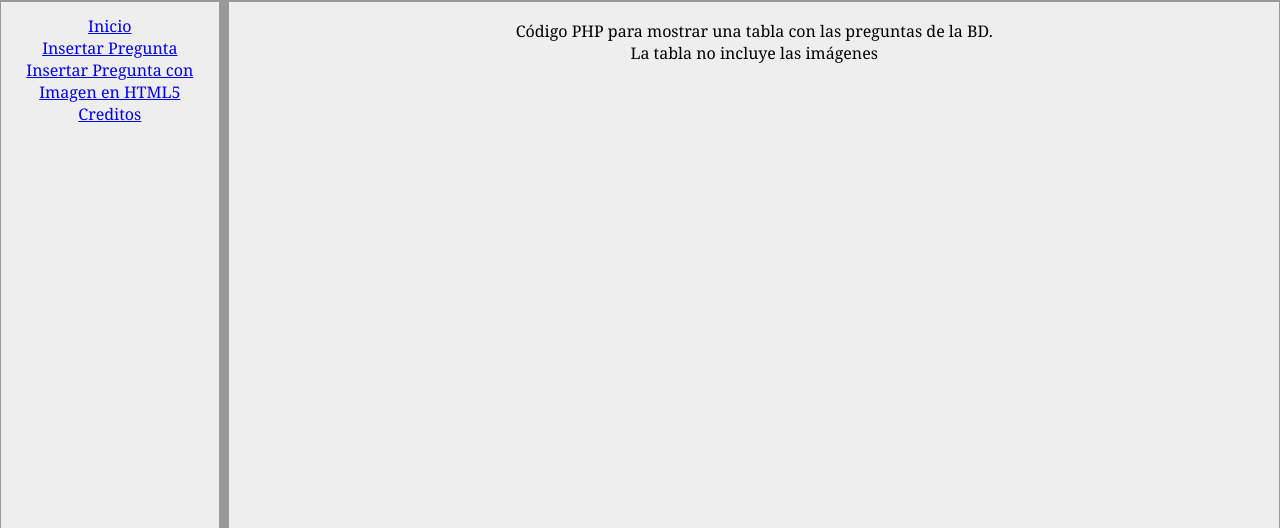
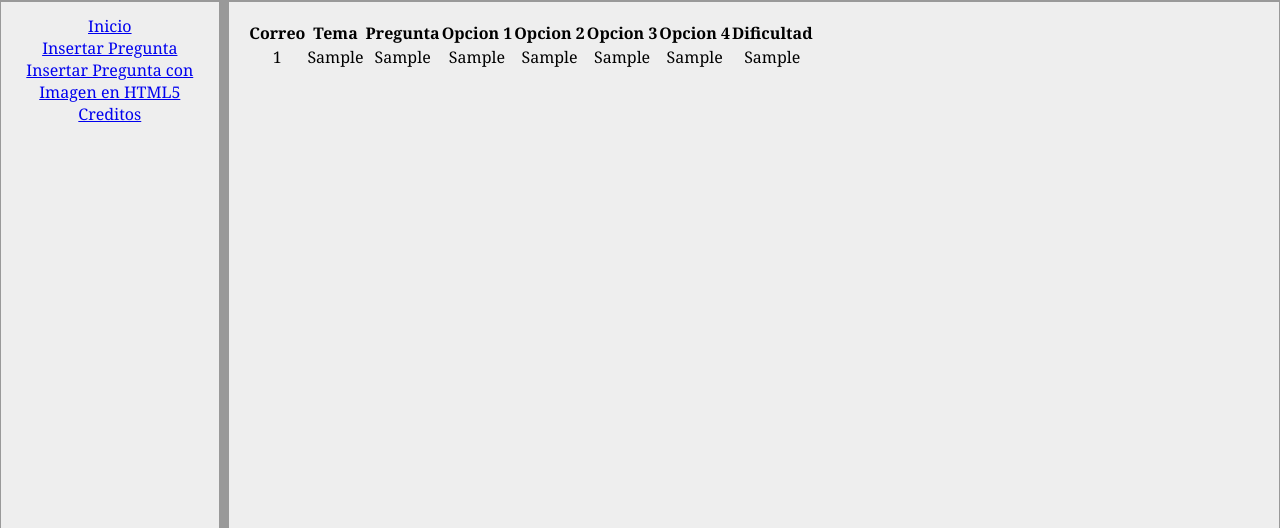
Before and after one commit to ima98/SW, a PHP site: page /ShowQuestions.php in a window 1280 px wide. Shown: the part 75-603 px from the top of the page. Run offline with PHP 8.4, Linux system fonts and the light colour scheme; tables that the repository leaves empty or names only in its code hold one stand-in row (values such as "Sample post").

Commit message:
ver las preguntas

```diff
--- a/php/ShowQuestions.php
+++ b/php/ShowQuestions.php
@@ -7,8 +7,57 @@
 	<?php include '../php/Menus.php' ?>
 	<section class="main" id="s1">
 		<div>
-      Código PHP para mostrar una tabla con las preguntas de la BD.<br>
-      La tabla no incluye las imágenes
+			<?php
+			$link = mysqli_connect("localhost", "root", "", "quiz");
+
+			$query = mysqli_query($link, "SELECT * FROM preguntas" );
+			//or die(mysqli_error($link));
+
+
+			//if($query) {
+				echo"
+				<table><tr>
+				<th>Correo</th>
+				<th>Tema</th>
+				<th>Pregunta</th>
+				<th>Opcion 1</th>
+				<th>Opcion 2</th>
+				<th>Opcion 3</th>
+				<th>Opcion 4</th>
+				<th>Dificultad</th>
+				</tr>
+				";
+
+				while ($row = mysqli_fetch_array($query)) {
+					/*echo "<tr>
+					<td>" . $row["correo"]. "</td>
+					<td>" . $row["tema"]. "</td>
+					<td> " . $row["pregunta"]. "</td>
+					<td>" . $row["correcta"]. "</td>
+					<td>" . $row["incorrecta1"]. "</td>
+					<td>" . $row["incorrecta2"]. "</td>
+					<td>" . $row["incorrecta3"]. "</td>
+					<td>" . $row["dificultad"]. "</td>
+					</tr>";
+					*/
+
+					echo "<tr>
+					<td>" . $row[0]. "</td>
+					<td>" . $row[1]. "</td>
+					<td> " . $row[2]. "</td>
+					<td>" . $row[3]. "</td>
+					<td>" . $row[4]. "</td>
+					<td>" . $row[5]. "</td>
+					<td>" . $row[6]. "</td>
+					<td>" . $row[7]. "</td>
+					</tr>";
+
+				}
+
+				echo '</table>';
+				$query->close();
+				mysqli_close($link);
+			?>
 		</div>
 	</section>
 	<?php include '../html/Footer.html' ?>
```
Lines whose indentation alone changed are shown as unchanged.
